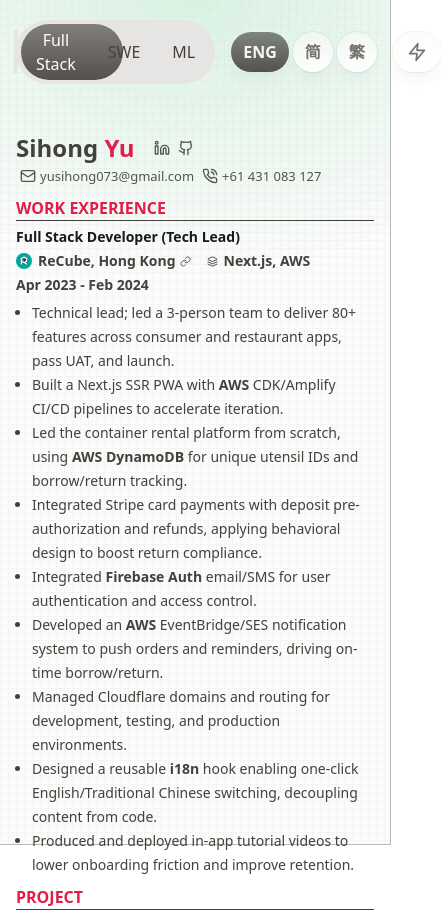
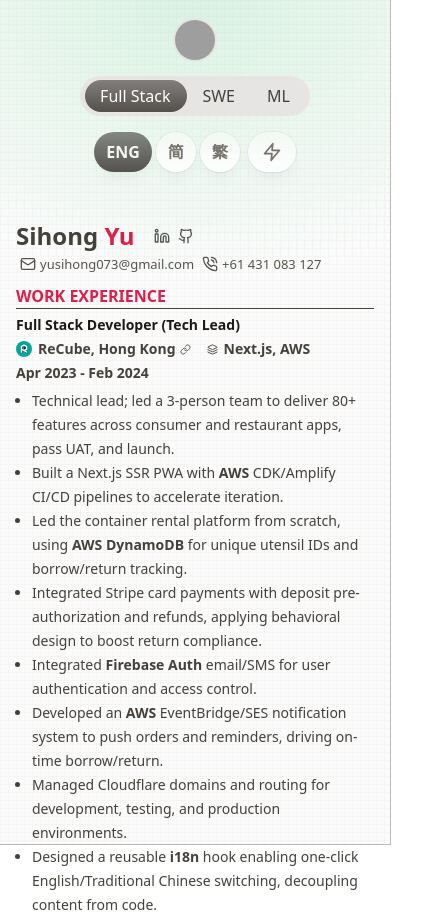
Before and after one commit to shyu216/shyu-resume, a Next.js app: page / in a window 390 px wide. Shown: the top 912 px of the page, 441 px wide, since content can reach past the window. Built offline with nearby package versions, Linux system fonts and the light colour scheme; grey boxes are pictures that could not be loaded.

Commit message:
fix-pagination-layout

```diff
--- a/app/globals.css
+++ b/app/globals.css
@@ -35,7 +35,13 @@
     /* 你可以加其他 margin 设置，比如 margin-left/right/bottom */
   }
 
-  /* 确保每个Experience组件（项目）的header和bulletpoint不被分页拆分 */
+  /* 移除section的默认边距，减少空白空间 */
+  section {
+    margin: 0;
+    padding: 0;
+  }
+
+  /* 确保每个Experience组件（项目）的内容不被分页拆分 */
   section[class*="text-"] {
     break-inside: avoid;
     page-break-inside: avoid;
@@ -46,4 +52,15 @@
     break-inside: auto;
     page-break-inside: auto;
   }
+
+  /* 调整列表的边距，减少空白空间 */
+  section ul {
+    margin: 0.25em 0;
+    padding-left: 1.5em;
+  }
+
+  /* 调整段落的边距，减少空白空间 */
+  section p {
+    margin: 0.25em 0;
+  }
 }
--- a/components/header.tsx
+++ b/components/header.tsx
@@ -11,7 +11,7 @@
 export function Header() {
   return (
     <Container className="mt-5 mb-10">
-      <nav className="relative flex justify-between items-center">
+      <nav className="relative flex flex-col sm:flex-row justify-between items-center gap-4">
         <div>
           <Link href="/">
             <Image
@@ -23,14 +23,12 @@
             />
           </Link>
         </div>
-        <div className="relative flex items-center space-x-4">
-          <div className="pointer-events-auto">
+        <div className="relative flex flex-col sm:flex-row items-center gap-4 w-full sm:w-auto">
+          <div className="pointer-events-auto w-full sm:w-auto flex justify-center sm:justify-start">
             <JobSwitcherWrapper />
           </div>
-          <div className="pointer-events-auto">
+          <div className="pointer-events-auto flex items-center space-x-2 w-full sm:w-auto justify-center sm:justify-start">
             <LanguageSwitcher />
-          </div>
-          <div className="pointer-events-auto">
             <ThemeSwitcher />
           </div>
         </div>
```
